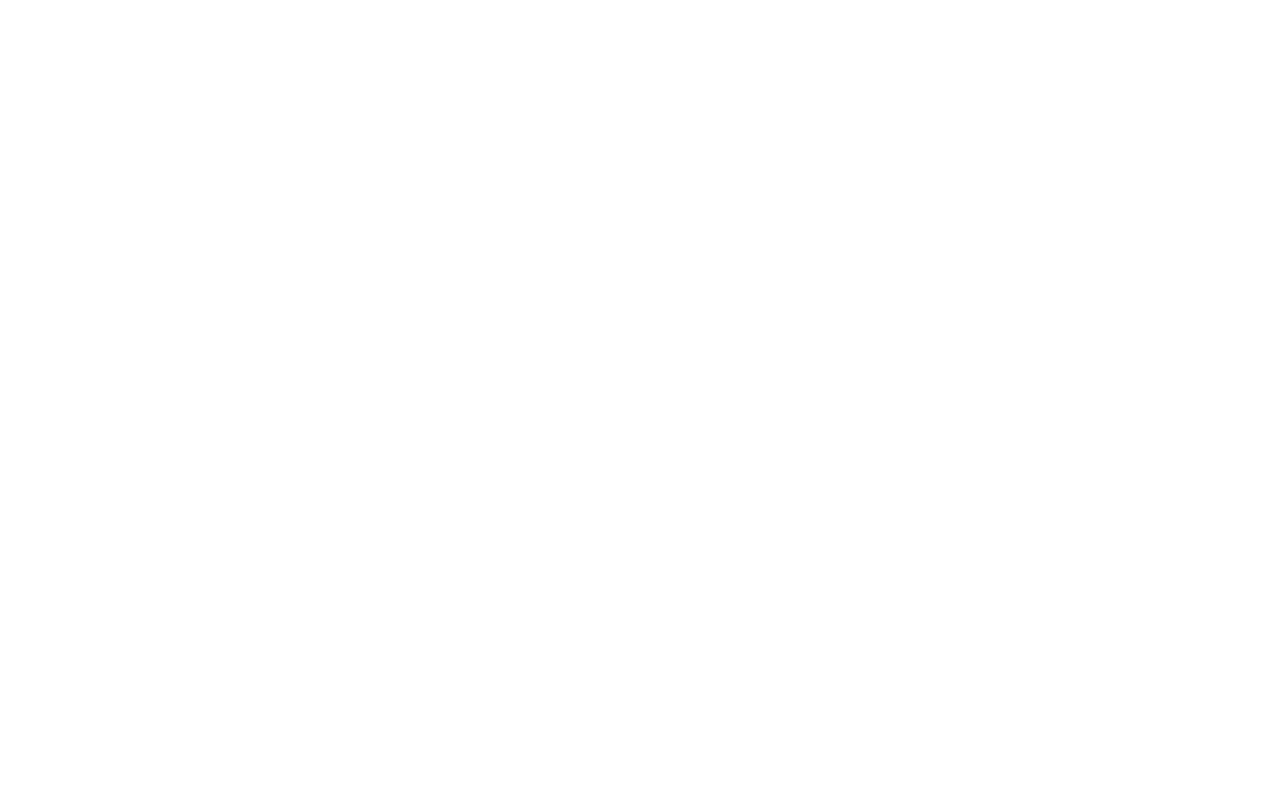
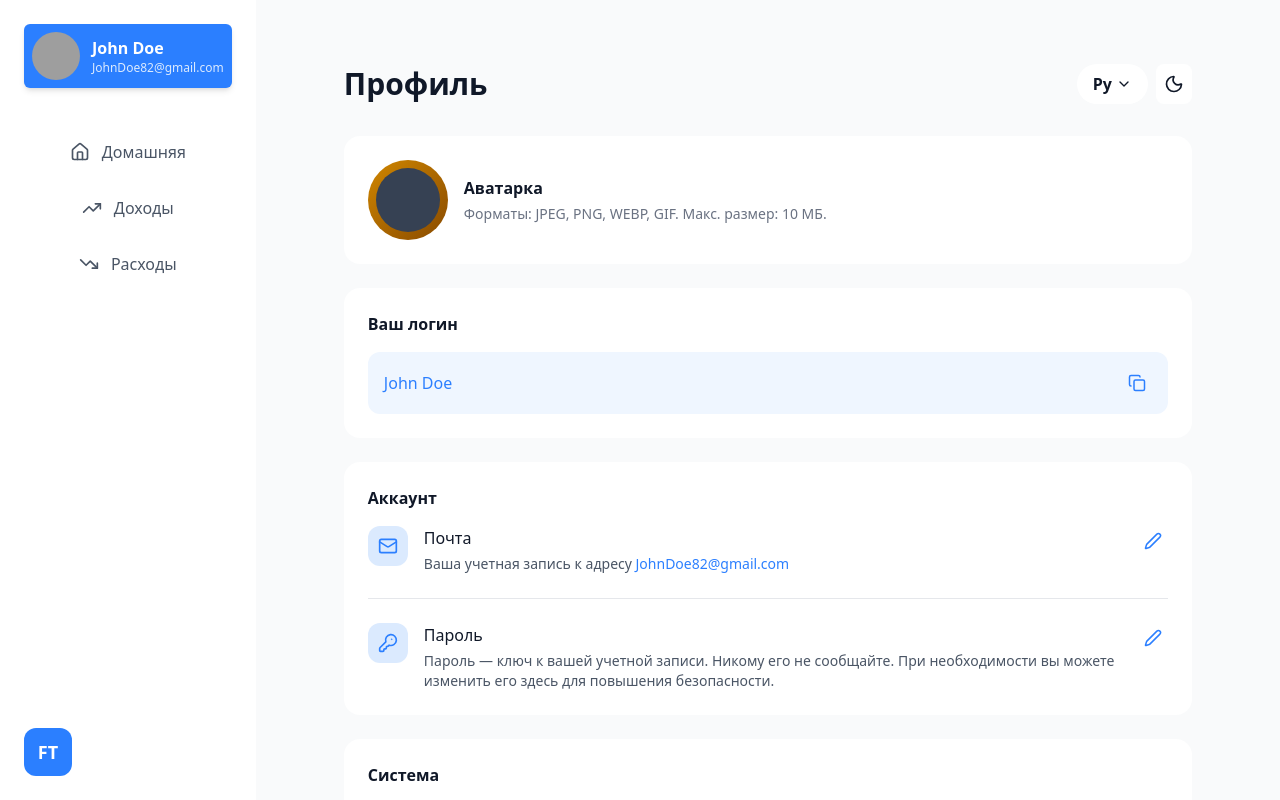
Before and after one commit to shuhratyuldashev/Finance-Tracker-App-Front, a React (Vite) app: page /profile in a window 1280 px wide. Before the commit this address had no page. Built offline with nearby package versions, Linux system fonts and the light colour scheme; grey boxes are pictures that could not be loaded.

Commit message:
v.1.3.0 test

```diff
--- a/src/App.tsx
+++ b/src/App.tsx
@@ -1,6 +1,7 @@
 import LoginPage from './pages/LoginPage/LoginPage'
 import DashboardPage from './pages/HomePage/HomePage'
 import { Route, Routes } from 'react-router-dom'
+import ProfileSettings from './pages/ProfilePage/ProfilePage'
 
 const App = () => {
   return (
@@ -9,6 +10,7 @@
       <Route path='/incomes' element={<DashboardPage page='incomes'/>}/>
       <Route path='/expenses' element={<DashboardPage page='expenses'/>}/>
       <Route path='/login' element={<LoginPage />}/>
+      <Route path='/profile' element={<ProfileSettings />}/>
     </Routes>
   )
 }
--- a/src/pages/HomePage/HomePage.tsx
+++ b/src/pages/HomePage/HomePage.tsx
@@ -31,7 +31,7 @@
   ];
 
  return (
-    <div className={`flex h-screen bg-gray-50 text-gray-900 dark:bg-gray-900 dark:text-white`}>
+    <div className='flex h-screen bg-gray-50 text-gray-900 dark:bg-gray-900 dark:text-white'>
       <Sidebar />
 
       <div className="flex-1 overflow-auto p-4 lg:p-8">
--- /dev/null
+++ b/src/pages/ProfilePage/ProfilePage.tsx
@@ -0,0 +1,203 @@
+import React, { useState, useEffect } from 'react';
+import { Moon, Sun, Copy, Edit2, Palette, Languages } from 'lucide-react';
+import Sidebar from '../../components/Dashboard/Sidebar';
+import { useTheme } from '../../context/ThemeContext';
+import LanguageSelect from '../../components/LanguageSelect';
+
+const ProfileSettings = () => {
+  const [language, setLanguage] = useState('Ру');
+
+  const { darkMode, toggleDarkMode } = useTheme();
+
+  // Эффект для применения класса 'dark' к самому верхнему элементу
+  // чтобы активировать dark: стили для всего приложения.
+  // Я применяю его к главному контейнеру настроек.
+  // В реальном приложении это часто делается на <html> или <body>.
+  useEffect(() => {
+    const mainContainer = document.getElementById('profile-settings-main');
+    if (mainContainer) {
+      if (darkMode) {
+        mainContainer.classList.add('dark');
+      } else {
+        mainContainer.classList.remove('dark');
+      }
+    }
+  }, [darkMode]);
+
+
+  return (
+    <div className='flex h-screen bg-gray-50 text-gray-900 dark:bg-gray-900 dark:text-white'>
+      <Sidebar />
+      {/* Главный контейнер для настроек. Класс 'dark' будет добавлен сюда. */}
+      <div id="profile-settings-main" className="flex-1 overflow-auto p-4 lg:p-8 transition-colors duration-300 bg-gray-50 dark:bg-gray-900">
+
+      <div className="max-w-4xl mx-auto px-4 py-6 md:px-6 md:py-8">
+
+        {/* Header */}
+        <div className="flex items-center justify-between mb-8">
+          <h1 className="text-2xl md:text-3xl font-semibold text-gray-900 dark:text-white">
+            Профиль
+          </h1>
+          <div className="flex gap-2">
+            <LanguageSelect />
+            <button
+              onClick={toggleDarkMode}
+              className="p-2 rounded-lg bg-white text-gray-900 dark:bg-gray-800 dark:text-white transition-colors"
+            >
+              {darkMode ? <Sun size={20} /> : <Moon size={20} />}
+            </button>
+          </div>
+        </div>
+
+        {/* Avatar Section */}
+        <div className="rounded-2xl p-6 mb-6 bg-white dark:bg-gray-800 transition-colors">
+          <div className="flex items-center gap-4">
+            <div className="w-16 h-16 md:w-20 md:h-20 rounded-full bg-gradient-to-br from-yellow-600 to-yellow-800 flex items-center justify-center overflow-hidden">
+              <div className="w-12 h-12 md:w-16 md:h-16 rounded-full bg-gray-700"></div>
+            </div>
+            <div>
+              <h3 className="font-semibold mb-1 text-gray-900 dark:text-white">
+                Аватарка
+              </h3>
+              <p className="text-sm text-gray-500 dark:text-gray-400">
+                Форматы: JPEG, PNG, WEBP, GIF. Макс. размер: 10 МБ.
+              </p>
+            </div>
+          </div>
+        </div>
+
+        {/* Login Section */}
+        <div className="rounded-2xl p-6 mb-6 bg-white dark:bg-gray-800 transition-colors">
+          <h3 className="font-semibold mb-4 text-gray-900 dark:text-white">
+            Ваш логин
+          </h3>
+          <div className="flex items-center justify-between p-4 rounded-xl bg-blue-50 dark:bg-gray-900/50 transition-colors">
+            <span className="text-blue-500 font-medium">John Doe</span>
+            <button className="p-1.5 hover:bg-blue-100 dark:hover:bg-gray-700 rounded-lg transition-colors">
+              <Copy size={18} className="text-blue-500" />
+            </button>
+          </div>
+        </div>
+
+        {/* Account Section */}
+        <div className="rounded-2xl p-6 mb-6 bg-white dark:bg-gray-800 transition-colors">
+          <h3 className="font-semibold mb-4 text-gray-900 dark:text-white">
+            Аккаунт
+          </h3>
+
+          {/* Email */}
+          <div className="flex items-start gap-4 mb-6 pb-6 border-b border-gray-200 dark:border-gray-700">
+            <div className="p-2.5 rounded-xl bg-blue-100 dark:bg-blue-900/30">
+              <svg width="20" height="20" viewBox="0 0 24 24" fill="none" stroke="currentColor" className="text-blue-500">
+                <rect x="2" y="4" width="20" height="16" rx="2" strokeWidth="2" strokeLinecap="round" strokeLinejoin="round"/>
+                <path d="m22 7-8.97 5.7a1.94 1.94 0 0 1-2.06 0L2 7" strokeWidth="2" strokeLinecap="round" strokeLinejoin="round"/>
+              </svg>
+            </div>
+            <div className="flex-1">
+              <h4 className="font-medium mb-1 text-gray-900 dark:text-white">
+                Почта
+              </h4>
+              <p className="text-sm text-gray-600 dark:text-gray-400">
+                Ваша учетная запись к адресу <span className="text-blue-500">JohnDoe82@gmail.com</span>
+              </p>
+            </div>
+            <button className="p-1.5 hover:bg-gray-100 dark:hover:bg-gray-700 rounded-lg transition-colors">
+              <Edit2 size={18} className="text-blue-500" />
+            </button>
+          </div>
+
+          {/* Password */}
+          <div className="flex items-start gap-4">
+            <div className="p-2.5 rounded-xl bg-blue-100 dark:bg-blue-900/30">
+              <svg width="20" height="20" viewBox="0 0 24 24" fill="none" stroke="currentColor" className="text-blue-500">
+                <path d="M2.586 17.414A2 2 0 0 0 2 18.828V21a1 1 0 0 0 1 1h3a1 1 0 0 0 1-1v-1a1 1 0 0 1 1-1h1a1 1 0 0 0 1-1v-1a1 1 0 0 1 1-1h.172a2 2 0 0 0 1.414-.586l.814-.814a6.5 6.5 0 1 0-4-4z" strokeWidth="2" strokeLinecap="round" strokeLinejoin="round"/>
+                <circle cx="16.5" cy="7.5" r=".5" fill="currentColor"/>
+              </svg>
+            </div>
+            <div className="flex-1">
+              <h4 className="font-medium mb-1 text-gray-900 dark:text-white">
+                Пароль
+              </h4>
+              <p className="text-sm text-gray-600 dark:text-gray-400">
+                Пароль — ключ к вашей учетной записи. Никому его не сообщайте. При необходимости вы можете изменить его здесь для повышения безопасности.
+              </p>
+            </div>
+            <button className="p-1.5 hover:bg-gray-100 dark:hover:bg-gray-700 rounded-lg transition-colors">
+              <Edit2 size={18} className="text-blue-500" />
+            </button>
+          </div>
+        </div>
+
+        {/* System Section */}
+        <div className="rounded-2xl p-6 mb-6 bg-white dark:bg-gray-800 transition-colors">
+          <h3 className="font-semibold mb-4 text-gray-900 dark:text-white">
+            Система
+          </h3>
+
+          {/* Theme */}
+          <div className="flex items-start gap-4 mb-6 pb-6 border-b border-gray-200 dark:border-gray-700">
+            <div className="p-2.5 rounded-xl bg-blue-100 dark:bg-blue-900/30">
+              <Palette size={20} className="text-blue-500" />
+            </div>
+            <div className="flex-1">
+              <h4 className="font-medium mb-1 text-gray-900 dark:text-white">
+                Тема
+              </h4>
+              <p className="text-sm text-gray-600 dark:text-gray-400">
+                Настройте внешний вид приложения — выберите светлую или тёмную тему.
+              </p>
+            </div>
+            <button
+              onClick={toggleDarkMode}
+              className="p-1.5 hover:bg-gray-100 dark:hover:bg-gray-700 rounded-lg transition-colors"
+            >
+              {darkMode ? <Sun size={18} className="text-blue-500" /> : <Moon size={18} className="text-blue-500" />}
+            </button>
+          </div>
+
+          {/* Language */}
+          <div className="flex items-start gap-4">
+            <div className="p-2.5 rounded-xl bg-blue-100 dark:bg-blue-900/30">
+              <Languages size={20} className="text-blue-500" />
+            </div>
+            <div className="flex-1">
+              <h4 className="font-medium mb-1 text-gray-900 dark:text-white">
+                Язык
+              </h4>
+              <p className="text-sm text-gray-600 dark:text-gray-400">
+                Выберите язык интерфейса для удобства использования.
+              </p>
+            </div>
+            <div className="px-3 py-1.5 rounded-lg text-sm font-medium bg-gray-100 text-blue-500 dark:bg-gray-900/50 dark:text-blue-400 transition-colors">
+              {language}
+            </div>
+          </div>
+        </div>
+
+        {/* Actions Section */}
+        <div className="rounded-2xl p-6 border-2 bg-white border-red-200 dark:bg-gray-800/50 dark:border-red-900/30 transition-colors">
+          <h3 className="font-semibold mb-4 text-gray-900 dark:text-white">
+            Действия
+          </h3>
+
+          <div className="flex flex-col md:flex-row md:items-center justify-between gap-4">
+            <div>
+              <h4 className="font-medium mb-1 text-gray-900 dark:text-white">
+                Выход
+              </h4>
+              <p className="text-sm text-gray-600 dark:text-gray-400">
+                Завершите сеанс, чтобы выйти из аккаунта на этом устройстве.
+              </p>
+            </div>
+            <button className="bg-red-600 hover:bg-red-700 text-white font-medium px-8 py-3 rounded-xl transition-colors w-full md:w-auto">
+              Выйти
+            </button>
+          </div>
+        </div>
+      </div>
+    </div>
+   </div>
+  );
+};
+
+export default ProfileSettings;
```
